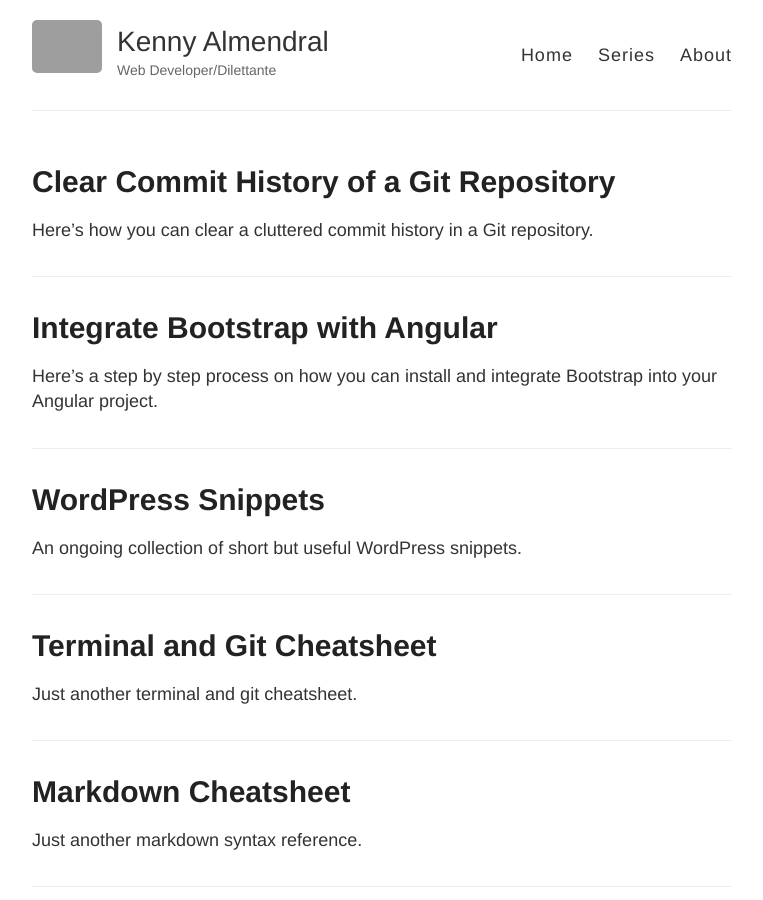
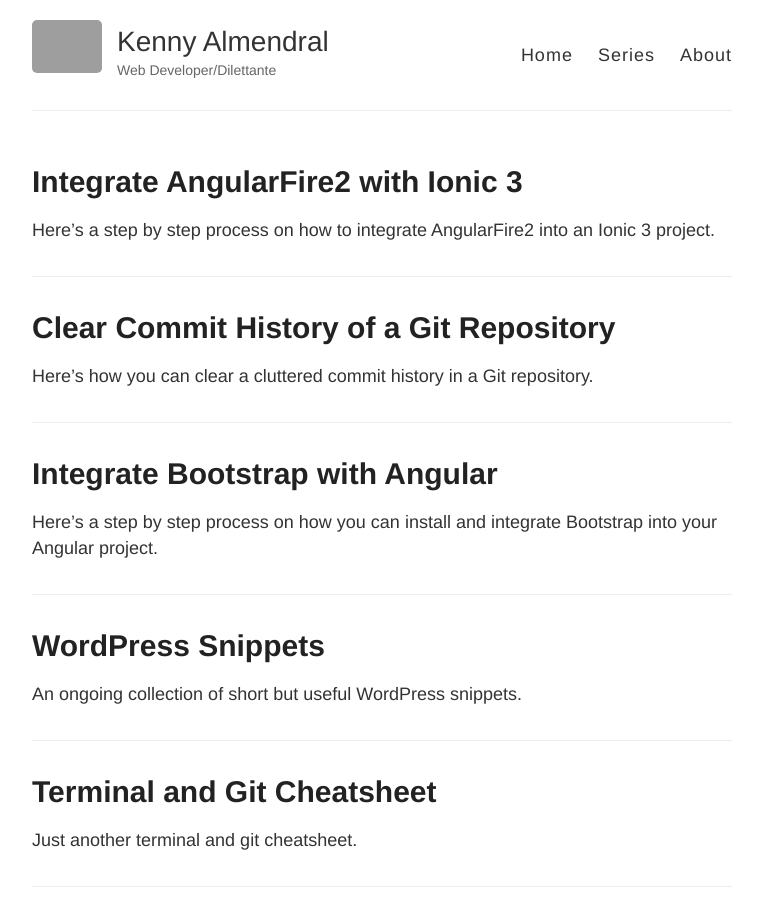
Before and after one commit to kennyalmendral/kennyalmendral.github.io, a Jekyll site: the page built from index.html, in a window 1280 px wide and 900 px high. Shown: the whole window, without its empty margins (258-1021 px from the left). Built offline with Jekyll 4.4.1, drawn with Linux system fonts in a browser that asks for light colours; some of the changed lines change nothing that is shown; grey boxes are pictures that could not be loaded.

Commit message:
Add Integrate AngularFire2 with Ionic 3

````diff
--- /dev/null
+++ b/_posts/2019-03-29-ionic3-angularfire2-integration.md
@@ -0,0 +1,80 @@
+---
+layout: post
+title: Integrate AngularFire2 with Ionic 3
+---
+
+Here’s a step by step process on how to integrate AngularFire2 into an Ionic 3 project.
+
+## Installation
+
+You can create an Ionic 3 project via the Ionic CLI if you don't already have one using the following command:
+```
+ionic start project_name blank --type=ionic-angular
+```
+
+Go to the project root and run the following commands to install AngularFire2 properly:
+```
+npm install angularfire2 firebase promise-polyfill --save
+npm i rxjs@6 rxjs-compat@6 promise-polyfill --save
+npm install -g typescript@latest
+```
+
+## Integration
+
+Inside the `app.module.ts` file, make the following changes:
+
+Add the following import declarations:
+```javascript
+import { AngularFireModule } from '@angular/fire';
+import { AngularFireDatabaseModule, AngularFireDatabase } from '@angular/fire/database';
+import { AngularFireAuthModule } from '@angular/fire/auth';
+```
+
+Then add those three to the `imports` array.
+```javascript
+imports: [
+  AngularFireModule.initializeApp(firebaseConfig),
+  AngularFireDatabaseModule,
+  AngularFireAuthModule
+],
+```
+
+Under the `AngularFireModule.initializeApp`, you may have noticed that you have to pass the firebase configuration object as an argument that looks something like this:
+```javascript
+var firebaseConfig = {
+  apiKey: "AIzaSyA01NrGxzckRwE6sf_vL3cc7ueGMGXntRA",
+  authDomain: "sample-project-825a8.firebaseapp.com",
+  databaseURL: "https://sample-project-825a8.firebaseio.com",
+  projectId: "sample-project-825a8",
+  storageBucket: "sample-project-825a8.appspot.com",
+  messagingSenderId: "117752906836"
+};
+```
+
+Lastly, add the `AngularFireDatabase` to the `providers` array.
+```javascript
+providers: [
+  AngularFireDatabase
+]
+```
+
+## Usage
+
+Inside a component, add the following to the import declarations:
+```javascript
+import { AngularFireDatabase } from '@angular/fire/database';
+import { Observable } from 'rxjs';
+```
+
+You can now use firebase features in your project like so:
+```javascript
+this.db.list('/messages').push({
+  message: "Hello world!"
+});
+
+this.db.list('/messages').valueChanges().subscribe((response) => {
+  console.log(response);
+}, (error) => {
+  console.log(error);
+});
+```
````
Also changed, not shown: _posts/2019-03-07-wordpress-snippets.md (+1 -1 lines).
